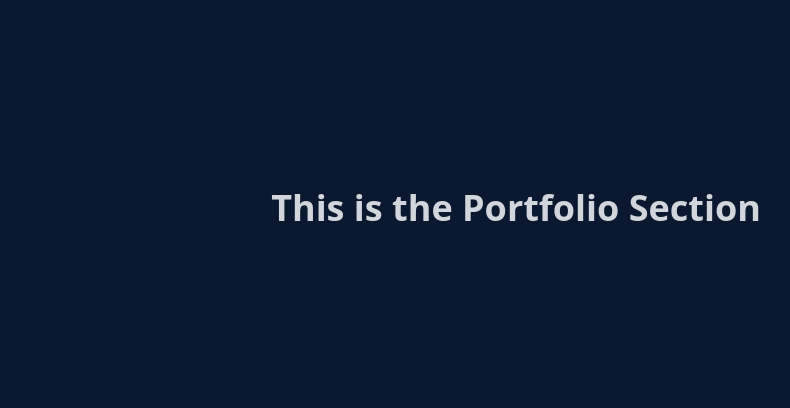
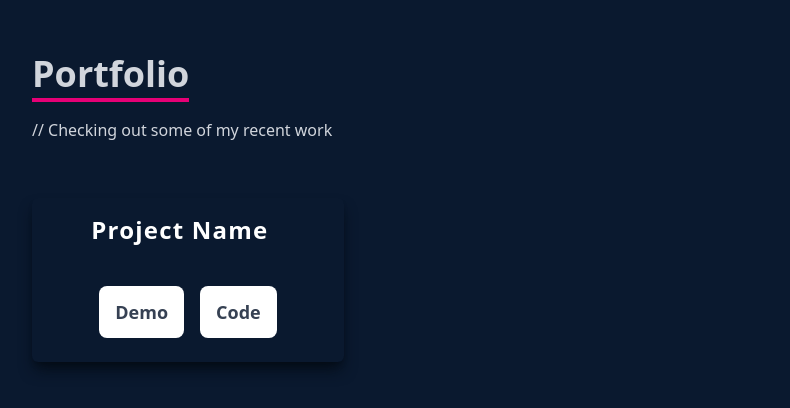
Before and after one commit to ICT-Courses/ict2233-ca-02-kusals100, a React (Vite) app: page / in a window 1280 px wide. Shown: the part 1792-2200 px from the top of the page, without its empty margins (124-914 px from the left). Built offline with nearby package versions, Linux system fonts and the light colour scheme.

Commit message:
feat(portfolio): build static layout for the portfolio section

```diff
--- a/src/components/Portfolio.jsx
+++ b/src/components/Portfolio.jsx
@@ -1,13 +1,49 @@
-import React from 'react'
+import React from 'react';
 
-function Portfolio() {
-  return (
-    <div name ='portfolio' className='w-full h-screen bg-[#0a192f] text-gray-300'>
-      <div className ='flex flex-col justify-center items-center w-full h-full'>
-        <p className ='text-4xl font-bold'>This is the Portfolio Section</p>
-      </div>
-    </div>
-  )
-}
+    function Portfolio() {
 
-export default Portfolio
+      return (
+        <div name='portfolio' className='w-full md:h-screen text-gray-300 bg-[#0a192f]'>
+          <div className='max-w-[1000px] mx-auto p-4 flex flex-col justify-center w-full h-full'>
+            <div className ='pb-8'>
+              <p className='inline text-4xl font-bold text-gray-300 border-b-4 border-pink-600'>
+                Portfolio
+              </p>
+              <p className='py-6'>// Checking out some of my recent work</p>
+            </div>
+
+
+            {/* Grid Container for Cards */}
+            <div className='grid gap-4 sm:grid-cols-2 md:grid-cols-3'>
+
+
+              {/* Placeholder Card 1 */}
+              <div className ='shadow-lg shadow-[#040c16] group container rounded-md flex justify-center items-center mx-auto content-div'>
+                <div className ="p-4">
+                  <span className ='text-2xl font-bold tracking-wider text-white'>
+                    Project Name
+                  </span>
+                  <div className ='pt-8 text-center'>
+                    <a href="/">
+                      <button className ='px-4 py-3 m-2 text-lg font-bold text-center text-gray-700 bg-white rounded-lg'>
+                        Demo
+                      </button>
+                    </a>
+                    <a href="/">
+                      <button className ='px-4 py-3 m-2 text-lg font-bold text-center text-gray-700 bg-white rounded-lg'>
+                        Code
+                      </button>
+
+                    </a>
+                  </div>
+                </div>
+              </div>
+              {/* End of Placeholder Card */}
+
+            </div>
+          </div>
+        </div>
+      );
+    }
+
+export default Portfolio;
```
